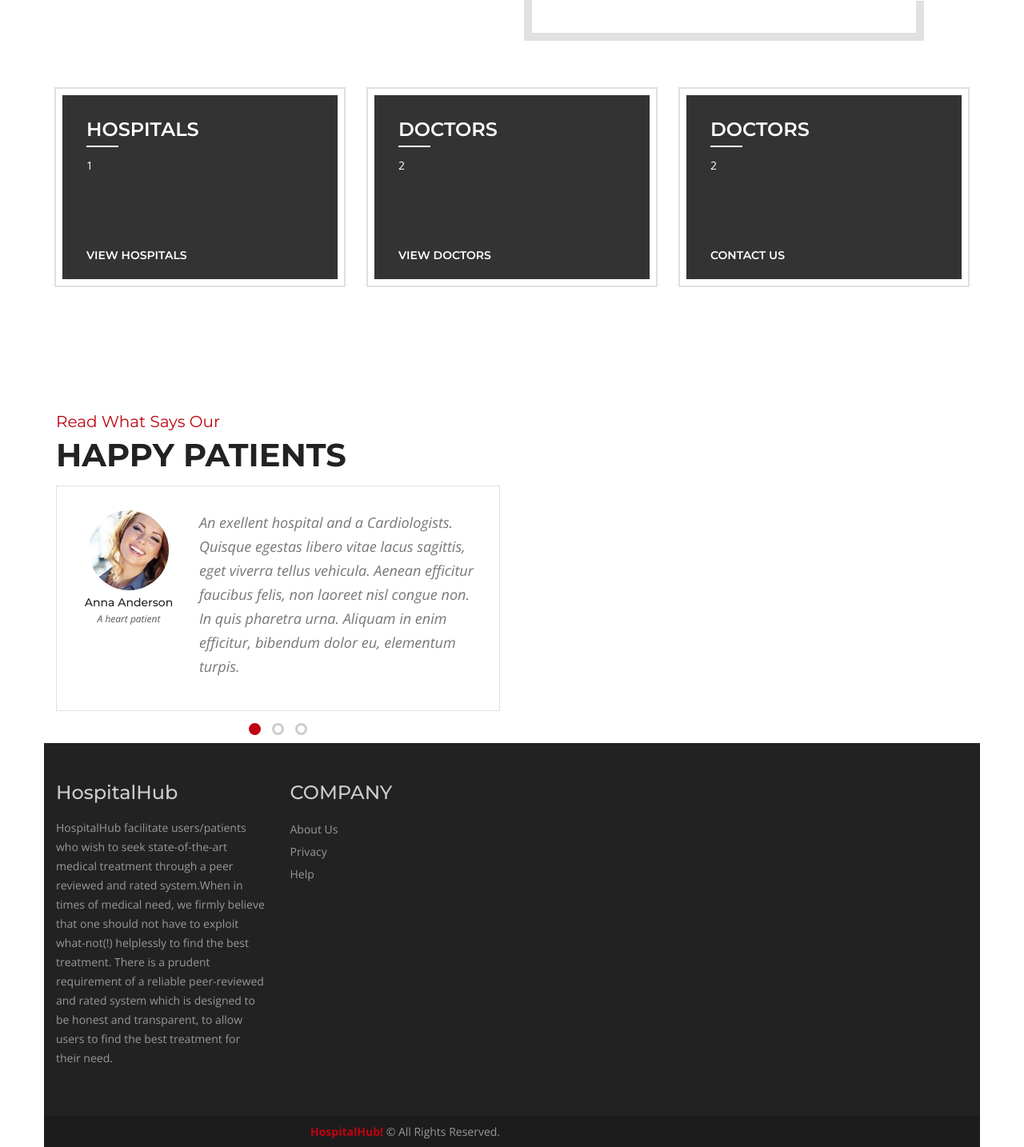
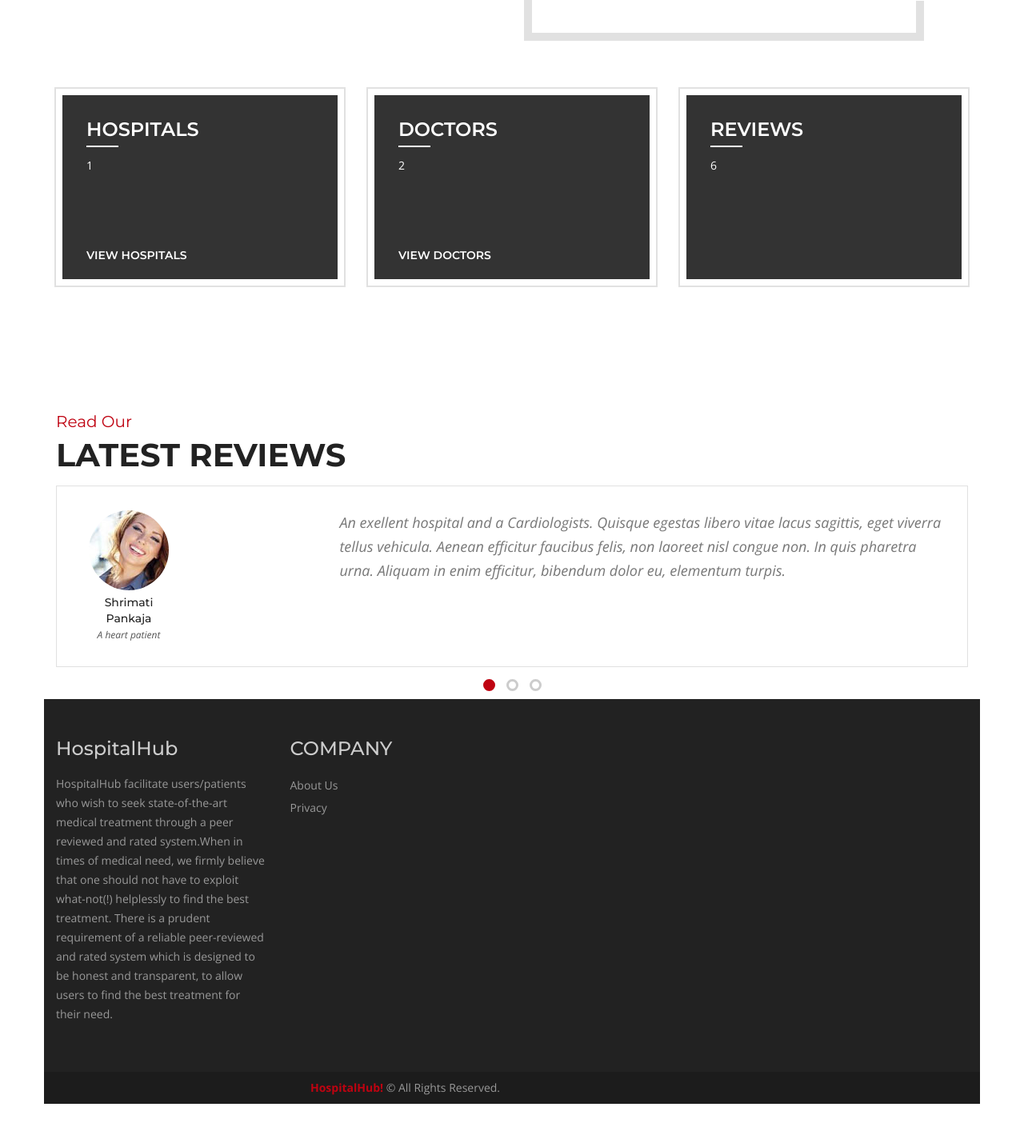
Before and after one commit to programmer-04/HospitalHub, a Django app: page /myhub/ in a window 1280 px wide. Shown: the part 1659-3093 px from the top of the page at 80% size. After the commit the page ends 3039 px from the top, so only its background shows below. Run offline with Django 3.2, Linux system fonts and the light colour scheme; data comes from the database, SQL or seed files in the repository; both versions use the stored data as it was after the commit; parts of the project's set-up code (start-up, migrations or seed data) failed here and were passed over; some libraries are stand-ins or nearby versions.

Commit message:
Khup sudharna

```diff
--- a/HospitalHub/myhub/forms.py
+++ b/HospitalHub/myhub/forms.py
@@ -32,7 +32,7 @@ class CustomAuthForm(AuthenticationForm):
 class EnlistDoctorForm(ModelForm):
     class Meta:
         model = doctor
-        fields = ['first_name', 'last_name', 'edu', 'hospital', 'profile']
+        fields = ['first_name', 'last_name', 'edu', 'speciality', 'hospital', 'desc', 'profile']
 
 class EnlistHospitalForm(ModelForm):
     class Meta:
--- a/HospitalHub/myhub/models.py
+++ b/HospitalHub/myhub/models.py
@@ -26,7 +26,7 @@ class doctor(models.Model):
     hospital = models.ManyToManyField('hospital', help_text="Select hospital(s):")
     profile= models.ImageField(default ='default.jpg')
     desc = models.CharField(max_length=10000, help_text='Enter Doctor Description', default="No description available for this doctor.")
-    speciality = models.CharField(max_length=1000, help_text='Enter Doctor Speciality', default=edu)
+    speciality = models.CharField(max_length=1000, help_text='Enter Doctor Speciality', default="No speciality available at this moment.")
 
     def get_absolute_url(self):
         return reverse('doctors-detail', args=[str(self.id)])
--- a/HospitalHub/myhub/templates/index.html
+++ b/HospitalHub/myhub/templates/index.html
@@ -56,9 +56,8 @@
           </div>
           <div class="col-md-4 col-sm-4">
             <div class="features-box">
-              <h3>Doctors</h3>
-              <p>{{num_doctors}}</p>
-              <a href="contact-2.html">Contact Us</a>
+              <h3>Reviews</h3>
+              <p>{{num_reviews}}</p>
             </div>
           </div>
         </div>
@@ -70,18 +69,17 @@
         <div class="row">
 
           <!--Testimonials Start-->
-          <div class="col-md-6">
+          <div class="col-md-12">
             <div class="home-testimonials">
-              <div class="sectio-title-2"> <strong>Read What Says Our</strong>
-                <h2>Happy Patients</h2>
+              <div class="sectio-title-2"> <strong>Read Our</strong>
+                <h2>Latest Reviews</h2>
               </div>
               <div id="testimonial-slider" class="owl-carousel owl-theme">
 
                 <!--Slider Start-->
                 <div class="item">
                   <div class="testimonial-holder">
-                    <div class="user-thumb"> <img src="{% static 'heartcare/images/tuser.jpg' %}" alt=""> <strong>Anna
-                        Anderson</strong>
+                    <div class="user-thumb"> <img src="{% static 'heartcare/images/tuser.jpg' %}" alt=""> <strong>Shrimati Pankaja</strong>
                       <i>A heart patient</i> </div>
                     <div class="test-text">
                       <p>An exellent hospital and a Cardiologists. Quisque egestas libero vitae lacus sagittis, eget
@@ -93,9 +91,8 @@
                 </div>
                 <div class="item">
                   <div class="testimonial-holder">
-                    <div class="user-thumb"> <img src="{% static 'heartcare/images/tuser-2.jpg' %}" alt=""> <strong>Anna
-                        Anderson</strong>
-                      <i>A heart patient</i> </div>
+                    <div class="user-thumb"> <img src="{% static 'heartcare/images/tuser-2.jpg' %}" alt=""> <strong>Shri Joshi</strong>
+                      <i>A brain patient</i> </div>
                     <div class="test-text">
                       <p>An exellent hospital and a Cardiologists. Quisque egestas libero vitae lacus sagittis, eget
                         viverra tellus vehicula. Aenean efficitur faucibus felis, non laoreet nisl congue non. In quis
@@ -106,9 +103,8 @@
                 </div>
                 <div class="item">
                   <div class="testimonial-holder">
-                    <div class="user-thumb"> <img src="{% static 'heartcare/images/tuser.jpg' %}" alt=""> <strong>Anna
-                        Anderson</strong>
-                      <i>A heart patient</i> </div>
+                    <div class="user-thumb"> <img src="{% static 'heartcare/images/tuser.jpg' %}" alt=""> <strong>Shrimati Sathe</strong>
+                      <i>A neck patient</i> </div>
                     <div class="test-text">
                       <p>An exellent hospital and a Cardiologists. Quisque egestas libero vitae lacus sagittis, eget
                         viverra tellus vehicula. Aenean efficitur faucibus felis, non laoreet nisl congue non. In quis
--- a/HospitalHub/myhub/templates/myhub/doctor_detail.html
+++ b/HospitalHub/myhub/templates/myhub/doctor_detail.html
@@ -3,9 +3,6 @@
 {% extends "base_generic.html" %}
 {% load static %}
 {% block content %}
-<head>
-  <link rel="stylesheet" href="{% static 'style.css' %}">
-</head>
 
 <!--inner banner-->
 <div class="inner-banner">
--- a/HospitalHub/myhub/templates/partials/_footer.html
+++ b/HospitalHub/myhub/templates/partials/_footer.html
@@ -18,8 +18,8 @@
             <h3>COMPANY</h3>
             <ul>
               <li><a href="">About Us</a></li>
-              <li><a href="">Privacy</a></li>
-              <li><a href="">Help</a></li>
+              <li><a href="{% url 'privacy' %}">Privacy</a></li>
+              <li><a href=""></a></li>
             </ul>
           </div>
         </div>
--- a/HospitalHub/myhub/templates/partials/_header.html
+++ b/HospitalHub/myhub/templates/partials/_header.html
@@ -5,13 +5,10 @@
       <div class="row">
         <div class="col-md-12">
           <nav class="navbar navbar-default">
-            <div class="navbar-header">
-              <button type="button" class="navbar-toggle collapsed" data-toggle="collapse"
-                data-target="#bs-example-navbar-collapse-1" aria-expanded="false"> <span class="sr-only">Toggle
-                  navigation</span> <span class="icon-bar"></span> <span class="icon-bar"></span> <span
-                  class="icon-bar"></span> </button>
-              <a class="navbar-brand" href="{% url 'index' %}"><img src="{% static 'heartcare/images/logo.png' %}"
-                  alt="" width="190px" height="60px"> </div>
+
+
+              <div class="navbar-header"><a class="navbar-brand" href="{% url 'index' %}"><img src="{% static 'heartcare/images/logo.png' %}"
+                  alt="" width="150px" height="60px"> </div>
 
             <!-- Collect the nav links, forms, and other content for toggling -->
             <div class="collapse navbar-collapse" id="bs-example-navbar-collapse-1">
@@ -37,12 +34,12 @@
                   <input type="text" name="search" placeholder="Search" />
               </form></li>
               {% if user.is_authenticated %}
-                <li ><a href="{% url 'user_review_list' user.id %}">User: {{ user.get_username }}</a></li>
+                <li ><a href="{% url 'user_review_list' user.id %}">{{ user.get_username }}</a></li>
                 <li><a href="{% url 'logout'%}?next={{request.path}}">Logout</a></li>
                 {% else %}
                 <li ><a href="{% url 'login'%}?next={{request.path}}">Login</a></li>
                 {% endif %}
-                <li><a href="{% url 'register' %}?next={{request.path}}">New? Register now!</a></li>
+                <li><a href="{% url 'register' %}?next={{request.path}}">Register now!</a></li>
               </ul>
             </div>
             <!-- /.navbar-collapse -->
--- a/HospitalHub/myhub/urls.py
+++ b/HospitalHub/myhub/urls.py
@@ -26,8 +26,8 @@ urlpatterns = [
     path("enlist/hospital", views.enlisthospital, name="enlisthospital"),
     path("enlist/newdegree", views.enlistdegree, name="enlistdegree"),
     path("enlist/newuni", views.enlistuni, name="enlistuni"),
-
-]
+    path("privacy", views.privacy, name="privacy"),
+    ]
 '''urlpatterns += [
     url(r'^doctors/(?P<doctor_id>[0-9]+)/add_review/$', views.add_review, name='add_review'),
 ]'''
--- a/HospitalHub/myhub/views.py
+++ b/HospitalHub/myhub/views.py
@@ -11,10 +11,11 @@ def index(request):
     # Generate counts of some of the main objects
     num_doctors = doctor.objects.all().count()
     num_hospitals = hospital.objects.all().count()
-
+    num_reviews = doctor_review.objects.all().count()+hospital_review.objects.all().count()
     context = {
         'num_hospitals': num_hospitals,
         'num_doctors': num_doctors,
+        'num_reviews': num_reviews,
         }
 
     # Render the HTML template index.html with the data in the context variable
@@ -330,3 +331,6 @@ def enlistuni(request):
             return render(request = request, template_name = "enlistuni.html",context={"form":form})
     form = AddUniForm
     return render(request = request, template_name = "enlistuni.html",context={"form":form})
+
+def privacy(request):
+    return render(request=request, template_name="privacy.html")
```
Also changed, not shown: HospitalHub/myhub/templates/privacy.html (added, +46 -0 lines), HospitalHub/db.sqlite3.
